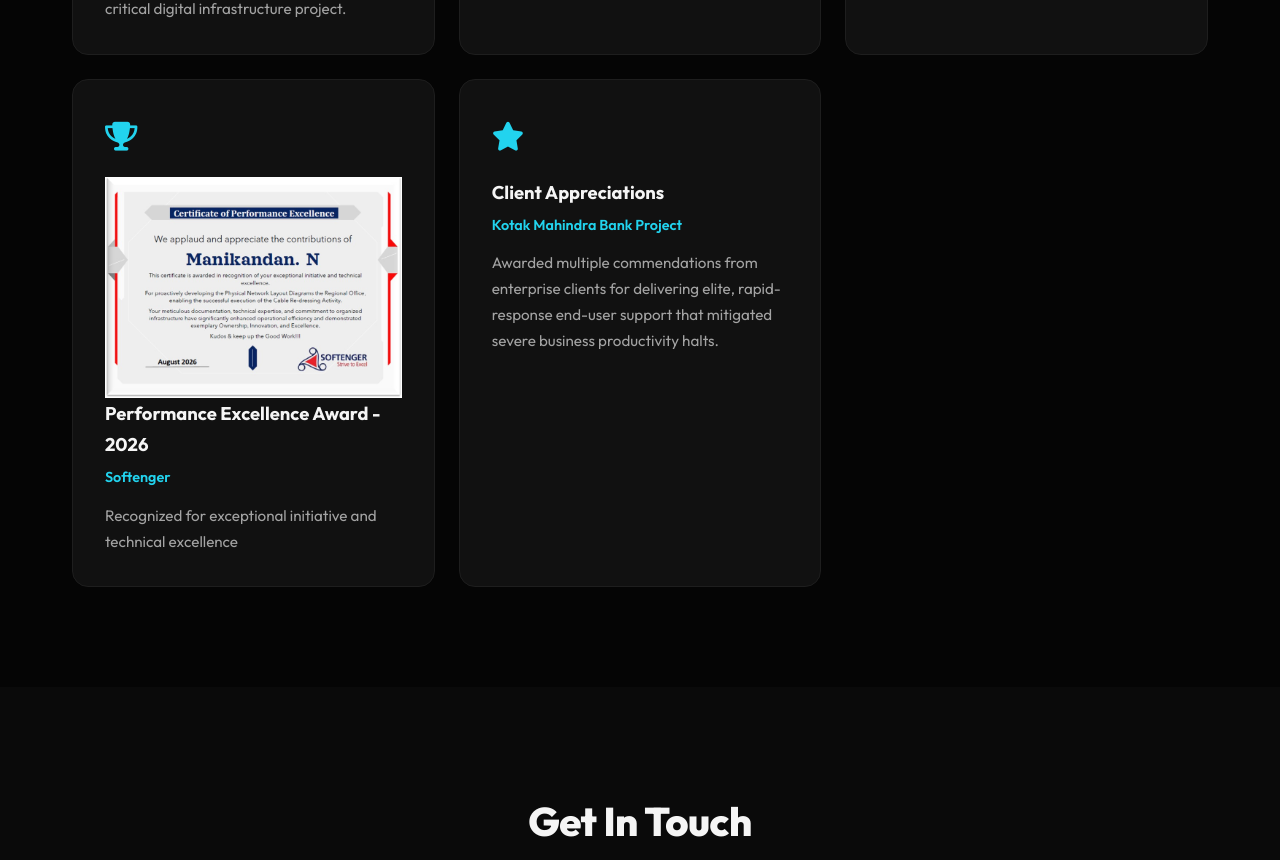
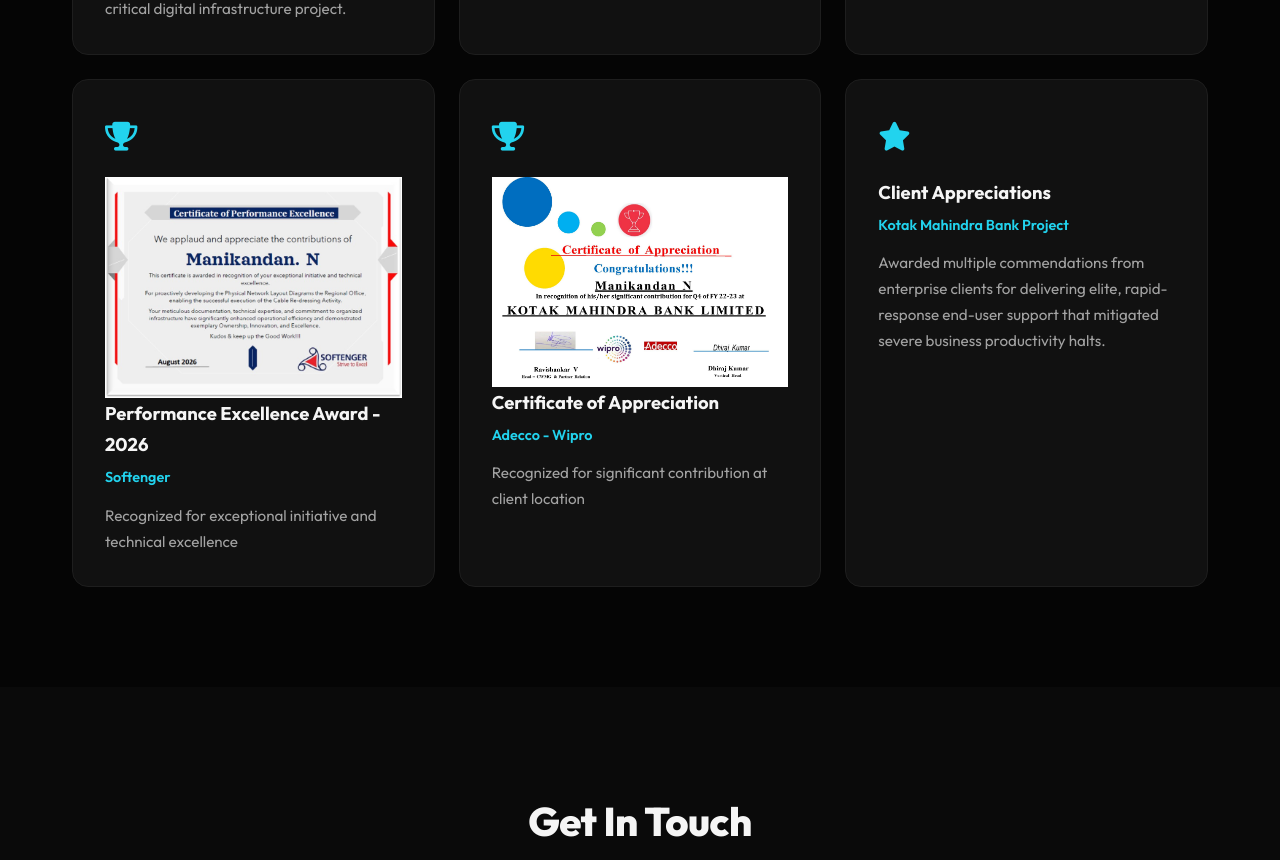
Before and after one commit to manikandann95/Portfolio, a website: page index.html in a window 1280 px wide. Shown: the part 8298-9158 px from the top of the page. Drawn offline with nearby package versions, Linux system fonts and the light colour scheme.

Commit message:
Add Certificate of Appreciation section to index.html
Add Certificate of Appreciation section - Adecco Wipro to index.html

```diff
--- a/index.html
+++ b/index.html
@@ -501,6 +501,14 @@
                     <p class="award-issuer">Softenger</p>
                     <p>Recognized for exceptional initiative and technical excellence</p>
                 </div>
+                 <!-- Award 3.2 -->
+                <div class="award-card" data-aos="fade-up" data-aos-delay="150">
+                    <div class="award-icon"><i class="fas fa-trophy"></i></div>
+                    <div class="cert-img"><img src="assets/Manikandan N Appreciation Certificate Adecco_Page_1.jpg" alt="Certification of Appreciation"></div>
+                    <h3>Certificate of Appreciation</h3>
+                    <p class="award-issuer">Adecco - Wipro</p>
+                    <p>Recognized for significant contribution at client location</p>
+                </div>
                 <!-- Award 4 -->
                 <div class="award-card" data-aos="fade-up" data-aos-delay="300">
                     <div class="award-icon"><i class="fas fa-star"></i></div>
```
